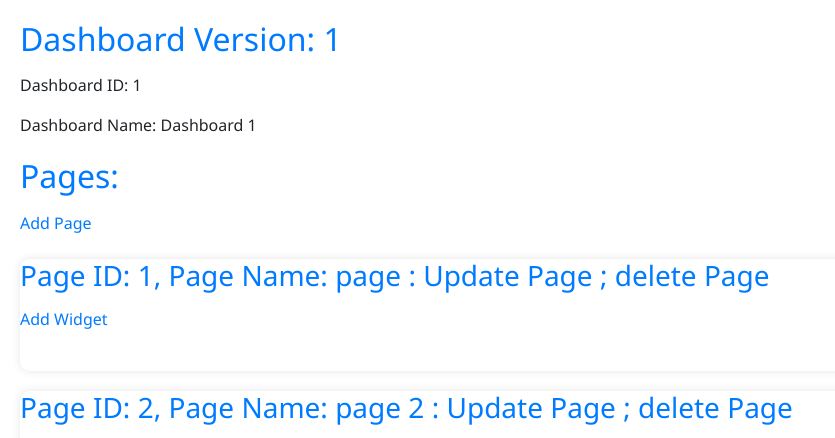
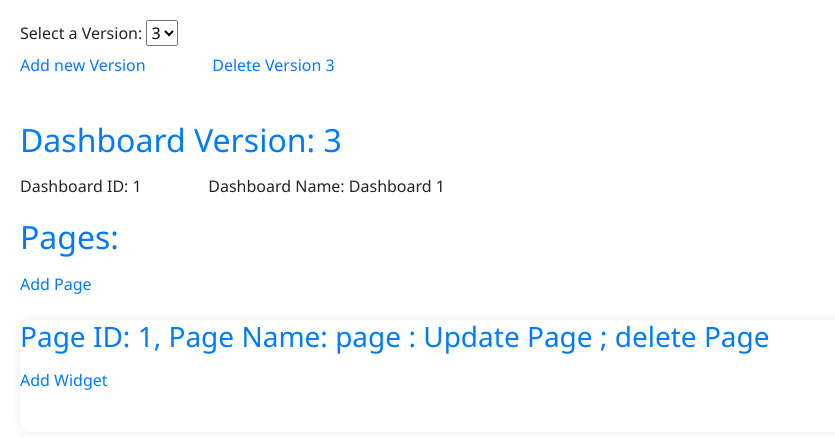
Before and after one commit to gokul-1998/version_tracking, a Flask app: page / in a window 1280 px wide. Shown: the part 116-554 px from the top of the page, without its empty margins (0-835 px from the left). Run offline with Flask 3, Linux system fonts and the light colour scheme; data comes from the database, SQL or seed files in the repository; both versions use the stored data as it was after the commit; data that the repository does not hold is empty; some libraries are stand-ins or nearby versions.

Commit message:
Added versioning render

```diff
--- a/app.py
+++ b/app.py
@@ -1,8 +1,10 @@
-from flask import Flask, redirect, render_template, request, url_for
+from flask import Flask, jsonify, redirect, render_template, request, url_for
 from flask_sqlalchemy import SQLAlchemy
 from datetime import datetime
 app = Flask(__name__)
 import json
+import json
+import jsonpatch
 
 app.config['SQLALCHEMY_DATABASE_URI'] = 'sqlite:///database.db'
 
@@ -49,7 +51,6 @@ class Widget(db.Model):
     id = db.Column(db.Integer, primary_key=True)
     name = db.Column(db.String(100), nullable=False)
     page_id = db.Column(db.Integer, db.ForeignKey('page.id',ondelete='Cascade'), nullable=False)
-    page = db.relationship('Page',cascade = "all,delete", backref=db.backref('widgets', lazy=True))
 
     def __repr__(self):
         return '<Widget %r>' % self.id
@@ -67,6 +68,7 @@ class DashboardVersion(db.Model):
 
     dashboard = db.relationship('Dashboard',cascade = "all,delete", backref=db.backref('versions', lazy=True))
     version = db.Column(db.Integer, nullable=False)
+    difference_json= db.Column(db.JSON, nullable=True)
     created_at = db.Column(db.DateTime, nullable=False)
 
     def __repr__(self):
@@ -75,13 +77,27 @@ class DashboardVersion(db.Model):
 with app.app_context():
   db.create_all()
 
+
+def apply_json_patch(original_json, json_patch):
+    # Apply JSON Patch to the original JSON
+    patched_json = jsonpatch.apply_patch(original_json, json_patch)
+    return patched_json
+
+def apply_patches(versions):
+    # print(versions)
+    resp=versions[0]
+    for version in versions[1:]:
+        resp=apply_json_patch(resp,version)
+        # print(resp)
+    return resp
+
 def add_dashboard(name, description):
     dashboard = Dashboard(name=name, description=description)
     db.session.add(dashboard)
     db.session.commit()
 
-def add_dashboard_version(dashboard_id, version, created_at):
-    dashboard_version = DashboardVersion(dashboard_id=dashboard_id, version=version, created_at=created_at)
+def add_dashboard_version(dashboard_id, version, created_at, difference_json={}):
+    dashboard_version = DashboardVersion(dashboard_id=dashboard_id, version=version, created_at=created_at, difference_json=difference_json)
     db.session.add(dashboard_version)
     db.session.commit()
 
@@ -94,6 +110,7 @@ def add_widget(name, page_id):
     widget = Widget(name=name, page_id=page_id)
     db.session.add(widget)
     db.session.commit()
+
 with app.app_context():
   if Dashboard.query.count() == 0:
       add_dashboard('Dashboard 1', 'This is the first dashboard')
@@ -105,30 +122,93 @@ with app.app_context():
     #   add_widget('Widget 3', 2)
     #   add_widget('Widget 4', 2)
 
-def get_dashboard(id,filename):
+def get_dashboard_version(id,dashboard_id=1):
     resp={}
-    db_data= DashboardVersion.query.filter_by(id=id).first()
-
-    temp=db_data.dashboard.get_dashboard()
-    resp['dashboard']=temp
-    resp['dashboard']['pages']=[page.get_page() for page in db_data.dashboard.pages]
-    for page in resp['dashboard']['pages']:
-        page['widgets']=[widget.get_widget() for widget in Widget.query.filter_by(page_id=page['id']).all()]
+    # to get the dashboard using the version passed in the url
+    all_versions=DashboardVersion.query.filter_by(dashboard_id=dashboard_id).filter(DashboardVersion.version>=id).order_by(DashboardVersion.version.desc()).all()
 
 
-    print(resp)
-    # to write to json file
-    with open(f'versions/{filename}.json', 'w') as outfile:
-        json.dump(resp, outfile)
+    # all_versions=DashboardVersion.query.order_by(DashboardVersion.version.desc()).all()
+    # print(all_versions)
+    # print(id,all_versions[0].version)
+    # print(id,all_versions[1].version)
+    # print(type(id),type(all_versions[1].version))
+    if id==all_versions[0].version:
+        temp=all_versions[0].dashboard.get_dashboard()
+        resp['dashboard']=temp
+        resp['dashboard']['pages']=[page.get_page() for page in all_versions[0].dashboard.pages]
+        for page in resp['dashboard']['pages']:
+            page['widgets']=[widget.get_widget() for widget in Widget.query.filter_by(page_id=page['id']).all()]
+        return resp
+    if len(all_versions)==2:
+        if id==all_versions[1].version:
+            # print("in elif")
+            return all_versions[1].difference_json
+    elif len(all_versions)>2:
+        # resp={}
+        # temp=all_versions[1].difference_json
+        # for version in all_versions[1:]:
+        #     temp=apply_json_patch(temp,version.difference_json)
+        # return temp
+        lis=[version.difference_json for version in all_versions[1:]]
+        return apply_patches(lis)
+
+
+
+
+
+    # db_data= DashboardVersion.query.filter_by(id=id).first()
+
+    # temp=db_data.dashboard.get_dashboard()
+    # resp['dashboard']=temp
+    # #  to get the pages less than the version passed in the url
+
+    # resp['dashboard']['pages']=[page.get_page() for page in db_data.dashboard.pages]
+    # for page in resp['dashboard']['pages']:
+    #     page['widgets']=[widget.get_widget() for widget in Widget.query.filter_by(page_id=page['id']).all()]
+    # return resp
 
 with app.app_context():
-    get_dashboard(1,"v2")
+    print(get_dashboard_version(1))
+import json
+import jsonpatch
+
+
 
 @app.route('/')
 def index():
-    db_version=DashboardVersion.query.filter_by(id=1).first()
-    print(db_version)
-    return render_template('index.html',db_version=db_version)
+    # the url will be /?dashboard_id=1&version=1
+    # db_version=DashboardVersion.query.filter_by(id=1).first()
+    dashboard_id=request.args.get('dashboard_id',1)
+    version=request.args.get('version','latest')
+    if version=="latest":
+        db_version=DashboardVersion.query.filter_by(dashboard_id=dashboard_id).order_by(DashboardVersion.version.desc()).first()
+        version=db_version.version
+    else:
+        db_version=DashboardVersion.query.filter_by(dashboard_id=dashboard_id,version=int(version)).first()
+    print("db_version",version)
+    print("db_version",type(version))
+    dashboard_data=get_dashboard_version(int(version))
+    print("dashboard_data",dashboard_data)
+    # to order by descending order of  version till the version passed in the url
+    sub_versions_including_current=DashboardVersion.query.filter_by(dashboard_id=dashboard_id).filter(DashboardVersion.version>=version).order_by(DashboardVersion.version.desc()).all()
+
+    all_versions=DashboardVersion.query.filter_by(dashboard_id=dashboard_id).order_by(DashboardVersion.version.desc()).all()
+    all_versions_json=[version.difference_json for version in sub_versions_including_current]
+
+    # final=apply_patches(all_versions_json)
+    # print("final",final)
+    # if not final:
+
+    #     final=dashboard_data
+    # else:
+
+    #     final=(final)
+    #     final['dashboard']=dashboard_data['dashboard']
+    #     final['dashboard']['pages']=dashboard_data['dashboard']['pages']
+    #     for page in final['dashboard']['pages']:
+    #         page['widgets']=[widget for widget in page['widgets'] if widget['id'] in final['dashboard']['pages'][0]['widgets']]
+    return render_template('index.html',dashboard_data=dashboard_data,current_version=version,all_versions=all_versions)
 
 @app.route('/add_page/<int:dashboard_id>', methods=['GET', 'POST'])
 def add_page_route(dashboard_id):
@@ -177,18 +257,19 @@ def update_widget(id):
         db.session.commit()
         return redirect(url_for('index'))
     return render_template('update_widget.html',widget=widget)
+
 import os
-@app.route("/versions")
-def get_all_versions():
-    version_files = os.listdir('versions')
-    versions = []
+# @app.route("/versions")
+# def get_all_versions():
+#     version_files = os.listdir('versions')
+#     versions = []
 
-    for filename in version_files:
-        with open(os.path.join('versions', filename)) as json_file:
-            data = json.load(json_file)
-            versions.append(data)
+#     for filename in version_files:
+#         with open(os.path.join('versions', filename)) as json_file:
+#             data = json.load(json_file)
+#             versions.append(data)
 
-    return render_template('version.html', versions=versions)
+#     return render_template('version.html', versions=versions)
 
 @app.route("/versions/<string:id>")
 def get_version(id):
@@ -222,6 +303,81 @@ def render_versioning():
 
     return render_template('versioning_template.html', versioning_data=versioning_data, selected_version=None)
 
+import json
+import jsonpatch
+
+def generate_json_patch(new_json, old_json):
+    # Generate JSON Patch
+    patch = jsonpatch.make_patch(new_json, old_json)
+    return json.loads(patch.to_string())
+def apply_json_patch(original_json, json_patch):
+    # Apply JSON Patch to the original JSON
+    patched_json = jsonpatch.apply_patch(original_json, json_patch)
+    return patched_json
+
+
+@app.route("/bla")
+def bla():
+    version=1
+    difference_json=json.loads(json.dumps(get_dashboard_version(1)))
+    print(difference_json)
+    print(type(difference_json))
+    # to jsonify the json
+    difference_json=json.dumps(difference_json)
+    print(type(difference_json))
+    # to add to the database as json
+    difference_json=json.loads(difference_json)
+    return difference_json
+
+
+@app.route('/add_version/<int:dashboard_id>', methods=['GET', 'POST'])
+def add_version(dashboard_id):
+    # create a json file for the version
+    db_version=DashboardVersion.query.filter_by(dashboard_id=dashboard_id).order_by(DashboardVersion.version.desc()).all()[:2]
+    print("last two db_version",db_version)
+
+    if len(db_version)<=1:
+
+        for version in db_version:
+            print(f"get_dashboard_version {version.version}",get_dashboard_version(int(version.version)))
+            version.difference_json=json.loads(json.dumps(get_dashboard_version(int(version.version))))
+            print(version.difference_json)
+            print(type(version.difference_json))
+
+            db.session.commit()
+            # return version.difference_json
+
+
+    else:
+        print("inside else")
+        print(f"get version difference {db_version[0].version}",get_dashboard_version(db_version[0].version))
+        print(f"get version difference {db_version[1].version}",get_dashboard_version(db_version[1].version))
+        db_version[0].difference_json=get_dashboard_version(db_version[0].version)
+        db_version[1].difference_json=generate_json_patch(get_dashboard_version(db_version[0].version),get_dashboard_version(db_version[1].version))
+        db.session.commit()
+    # db_version.difference_json=json.dumps(db_version[0].difference_json)
+    version=db_version[0].version+1
+    add_dashboard_version(dashboard_id, version, datetime.now(),get_dashboard_version(version-1))
+    # db.session.commit()
+    return redirect(url_for('index'))
+    # get the dashboard data
+    # get the page data
+    # get the widget data
+    # write to json file
+    # add the version to the dashboard version table
+
+    # with open(f'versions/{filename}.json', 'w') as outfile:
+    #     json.dump(resp, outfile)
+
+
+    # return redirect(url_for('index'))
+
+@app.route("/delete_version/<int:dashboard_id>/<int:version>")
+def delete_version(dashboard_id,version):
+    db_version=DashboardVersion.query.filter_by(dashboard_id=dashboard_id,version=version).first()
+    db.session.delete(db_version)
+    db.session.commit()
+    return redirect(url_for('index'))
 
 if __name__ == '__main__':
     app.run(debug=True)
--- a/templates/index.html
+++ b/templates/index.html
@@ -69,20 +69,59 @@
     <h1>Welcome to the Dashboard</h1>
   </header>
 
+
+
+
+  <input type="hidden" id="dashboard_id" value="{{ dashboard_data['dashboard']['id'] }}">
+  <label for="VersionDropdown">Select a Version:</label>
+    <select value="{{current_version}}" id="VersionDropdown" onchange={navigateToPage()}>
+      {% for version in all_versions %}
+
+      {% if version.version == current_version|int %}
+      <option value="{{ version.version }}" selected>{{ version.version }}</option>
+      {% else %}
+        <option value="{{ version.version }}">{{ version.version }}</option>
+      {% endif %}
+      {% endfor %}
+
+    </select>
+<!-- dsadsad -->
+<br>
+
+    <script>
+        // document.getElementById("demo").style.display = "none";
+        function navigateToPage() {
+            // Get the selected value from the dropdown
+
+
+            var selectedValue = document.getElementById("VersionDropdown").value;
+            var dashboard_id = document.getElementById("dashboard_id").value;
+            console.log("selectedValue");
+            console.log(dashboard_id);
+
+            // Navigate to the selected page
+
+             window.location.href = '/?dashboard_id='+dashboard_id + '&version='+selectedValue;
+
+            }
+    </script>
+
+  <a href="/add_version/{{dashboard_data['dashboard']['id']}}">Add new Version</a> &nbsp;&nbsp;&nbsp;&nbsp;&nbsp;&nbsp;&nbsp;&nbsp;&nbsp;&nbsp;&nbsp;&nbsp;&nbsp;&nbsp;
+  <a href="/delete_version/{{dashboard_data['dashboard']['id']}}/{{ current_version }}">Delete Version {{current_version}}</a><br><br>
   <section>
-    <h2>Dashboard Version: {{ db_version.id }}</h2>
-    <p>Dashboard ID: {{ db_version.dashboard.id }}</p>
-    <p>Dashboard Name: {{ db_version.dashboard.name }}</p>
+    <h2>Dashboard Version: {{ current_version }}</h2>
+    Dashboard ID: {{ dashboard_data['dashboard']['id'] }} &nbsp;&nbsp;&nbsp;&nbsp;&nbsp;&nbsp;&nbsp;&nbsp;&nbsp;&nbsp;&nbsp;&nbsp;&nbsp;&nbsp;
+    Dashboard Name: {{ dashboard_data['dashboard']['name'] }}
   </section>
 
   <section>
-    <h2>Pages:</h2> <a href="/add_page/{{ db_version.dashboard.id }}">Add Page</a><br><br>
-    {% for page in db_version.dashboard.pages %}
+    <h2>Pages:</h2> <a href="/add_page/{{ dashboard_data['dashboard']['id'] }}">Add Page</a><br><br>
+    {% for page in dashboard_data['dashboard']['pages'] %}
       <article>
-        <h3>Page ID: {{ page.id }}, Page Name: {{ page.name }} <a  href="/update_page/{{ page.id }}"> :  Update Page</a><a  href="/delete_page/{{ page.id }}">  ; delete Page</a></h3><a href="/add_widget/{{page.id}}">Add Widget</a><br><br>
+        <h3>Page ID: {{ page['id'] }}, Page Name: {{ page['name'] }} <a  href="/update_page/{{ page['id'] }}"> :  Update Page</a><a  href="/delete_page/{{ page.id }}">  ; delete Page</a></h3><a href="/add_widget/{{page.id}}">Add Widget</a><br><br>
         <ul>
-          {% for widget in page.widgets %}
-            <li class="widget-card">Widget ID: {{ widget.id }}, Widget Name: {{ widget.name }}<a  href="/update_widget/{{ widget.id }}"> :  Update Widget</a>  <a href="/delete_widget/{{ widget.id }}">   delete Widget</a></li>
+          {% for widget in page['widgets'] %}
+            <li class="widget-card">Widget ID: {{ widget['id'] }}, Widget Name: {{ widget['name'] }}<a  href="/update_widget/{{ widget['id'] }}"> :  Update Widget</a>  <a href="/delete_widget/{{ widget['id'] }}">   delete Widget</a></li>
           {% endfor %}
         </ul>
       </article>
--- a/versions/v2.json
+++ b/versions/v2.json
@@ -1 +1 @@
-{"dashboard": {"id": 1, "name": "Dashboard 1", "description": "This is the first dashboard", "pages": [{"id": 1, "name": "page 1", "dashboard_id": 1, "widgets": [{"id": 1, "name": "widget 1 edited", "page_id": 1}, {"id": 2, "name": "widget 2", "page_id": 1}]}]}}
+{"dashboard": {"id": 1, "name": "Dashboard 1", "description": "This is the first dashboard", "pages": []}}
```
Also changed, not shown: combined.json (+7 -86 lines), templates/add_version.html (added, +12 -0 lines), x.py (+22 -28 lines), instance/database.db.
